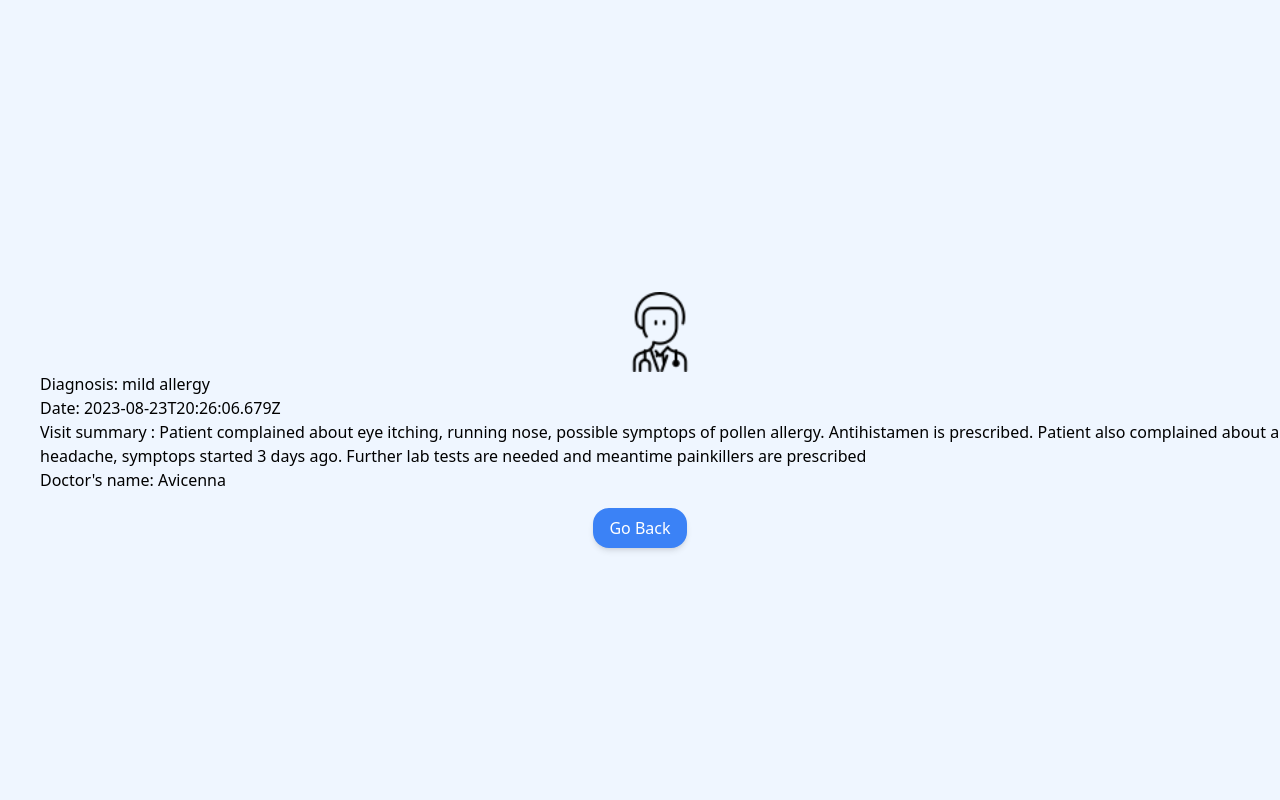
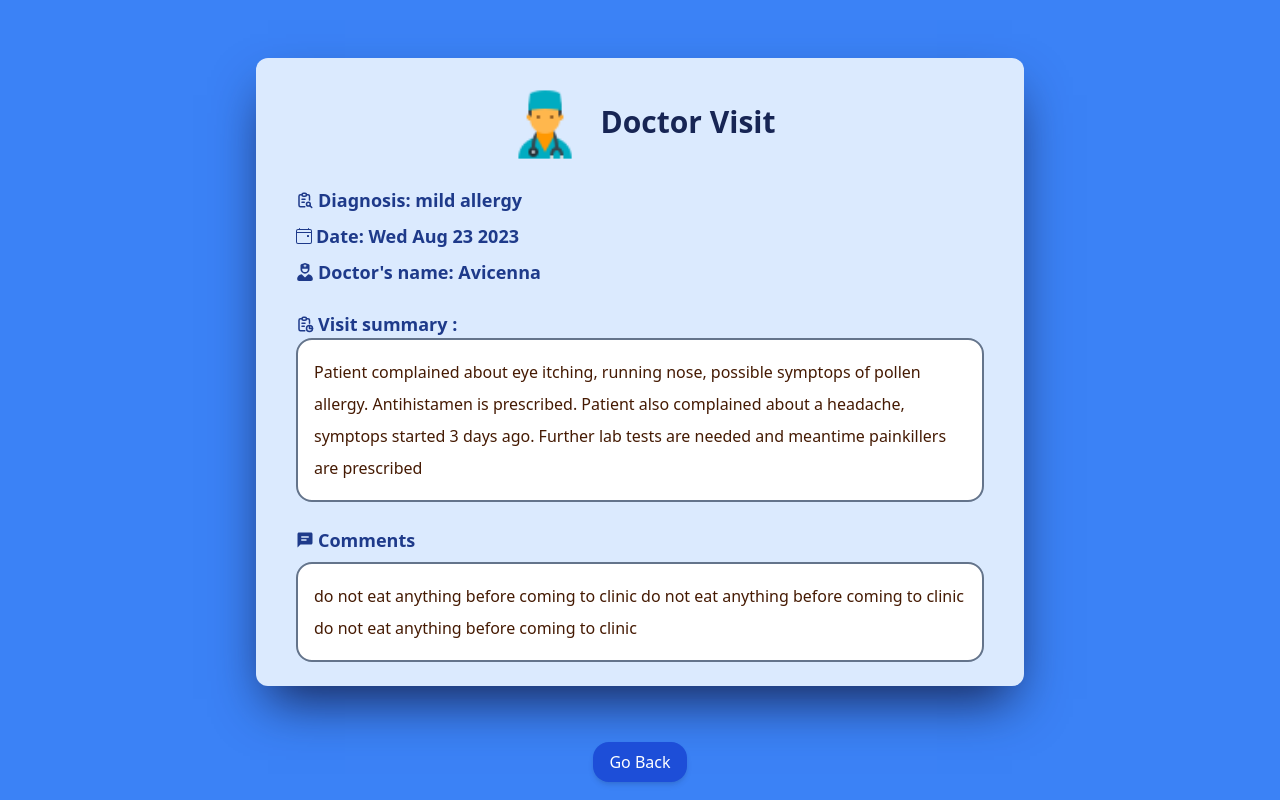
Before and after one commit to abdicodes/Health-Ease, a React (Vite) app in the folder frontend/: page /1 in a window 1280 px wide. Built offline with nearby package versions, Linux system fonts and the light colour scheme.

Commit message:
feat: styled doctor event component

```diff
--- a/frontend/src/components/patientPortal/eventsPage/DetailedEvent.tsx
+++ b/frontend/src/components/patientPortal/eventsPage/DetailedEvent.tsx
@@ -1,10 +1,12 @@
-import { useMatch, Link } from 'react-router-dom'
+import { useMatch } from 'react-router-dom'
 import data from '../../../data'
 import { Event } from '../../../types'
 import DetailedEventContainer from './DetailedEventContainer'
+import { useNavigate } from 'react-router-dom'
 
 const DetailedEvent = () => {
   const match = useMatch('/:id')
+  const navigate = useNavigate()
   if (!match) return null
 
   const { id } = match.params
@@ -15,13 +17,17 @@ const DetailedEvent = () => {
   if (!event) return null
 
   return (
-    <main className="bg-blue-50 min-h-screen flex flex-col items-center justify-center">
+    <main className="bg-blue-500 min-h-screen flex flex-col items-center justify-center ">
       <DetailedEventContainer event={event} />
-      <Link to="/">
-        <div className="bg-blue-500 text-white p-2 px-4 mt-4 rounded-2xl shadow-md hover:bg-blue-600 cursor-pointer">
-          <h2 className="font-medium">Go Back</h2>
-        </div>
-      </Link>
+
+      <button
+        className="bg-blue-700 font-medium text-white p-2 px-4 mt-4 rounded-2xl shadow-md hover:bg-blue-600 cursor-pointer"
+        onClick={() => {
+          navigate(-1)
+        }}
+      >
+        Go Back
+      </button>
     </main>
   )
 }
--- a/frontend/src/components/patientPortal/eventsPage/DetailedEventContainer.tsx
+++ b/frontend/src/components/patientPortal/eventsPage/DetailedEventContainer.tsx
@@ -21,6 +21,10 @@ import lab from '/lab.png'
 import radiography from '/radiography.png'
 import prescription from '/prescription.png'
 import discharge from '/discharge.png'
+import { TbReportSearch, TbReport } from 'react-icons/tb'
+import { BsCalendar4Event } from 'react-icons/bs'
+import { FaUserNurse } from 'react-icons/fa'
+import { BiSolidCommentDetail } from 'react-icons/bi'
 
 interface EventProps {
   event: Event | never
@@ -68,15 +72,46 @@ const assertNever = (value: never): never => {
 const DoctorVisitComponent: React.FC<DoctorVisitComponentProps> = ({
   event,
 }) => {
-  const { diagnosis, dateTime, details, doctorName } = event
+  const { diagnosis, dateTime, details, doctorName, type, comments } = event
   return (
-    <main className=" ">
-      <section className=" ml-10 pt-10 ">
-        <img src={doctor} className=" w-20 mx-auto text-blue-800" />
-        {diagnosis && <p> Diagnosis: {diagnosis}</p>}
-        <h3> Date: {dateTime}</h3>
-        <h3>Visit summary : {details}</h3>
-        <h3>Doctor's name: {doctorName}</h3>
+    <main className="  bg-blue-100 mx-4 my-10 rounded-xl shadow-2xl shadow-blue-950 max-w-3xl">
+      <section className=" mx-10 my-2 ">
+        <div className="text-blue-950 flex items-center  pt-4 justify-center mb-6">
+          <img src={doctor} className=" w-20  text-blue-800" />
+          <h1 className="text-3xl  ml-4 font-semibold">{type}</h1>
+        </div>
+
+        {diagnosis && (
+          <div className="my-2 text-lg font-semibold text-blue-900 flex items-center">
+            <TbReportSearch className="mr-1 text-lg" /> Diagnosis: {diagnosis}
+          </div>
+        )}
+
+        <div className="my-2 text-lg font-semibold text-blue-900 flex items-center">
+          <BsCalendar4Event className="mr-1 text-base" />
+          Date: {new Date(dateTime).toDateString()}
+        </div>
+        <div className="my-2 text-lg font-semibold text-blue-900 flex items-center">
+          <FaUserNurse className="mr-1 " />
+          Doctor's name: {doctorName}
+        </div>
+        <div className="mt-6 text-lg font-semibold text-blue-900 flex items-center">
+          <TbReport className="mr-1 text-lg" /> Visit summary :
+        </div>
+        <div className=" text-amber-950 leading-8 bg-white p-4 rounded-2xl border-slate-500 border-2 mb-6 ">
+          {details}
+        </div>
+
+        {comments && (
+          <>
+            <div className="my-2 text-lg font-semibold text-blue-900 flex items-center">
+              <BiSolidCommentDetail className="mr-1 " /> Comments
+            </div>
+            <div className=" text-amber-950 leading-8 bg-white p-4 rounded-2xl border-slate-500 border-2 mb-6 ">
+              {comments}
+            </div>
+          </>
+        )}
       </section>
     </main>
   )
@@ -89,7 +124,9 @@ const NurseVisitComponent: React.FC<NurseVisitComponentProps> = ({ event }) => {
       <section className=" ml-10 pt-10 ">
         <img src={nurse} className=" w-20 mx-auto text-blue-800" />
         {diagnosis && <p> Diagnosis: {diagnosis}</p>}
-        <h3> Date: {dateTime}</h3>
+        <h3>
+          <BsCalendar4Event /> Date: {dateTime}
+        </h3>
         <h3>Visit summary : {details}</h3>
         <h3>Nurse's name: {nurseName}</h3>
       </section>
--- a/frontend/src/components/patientPortal/eventsPage/Events.tsx
+++ b/frontend/src/components/patientPortal/eventsPage/Events.tsx
@@ -3,6 +3,7 @@ import { Event } from '../../../types'
 import EventContainer from './EventContainer'
 import { isFutureEvent } from '../../../utils/isFutureEvent'
 import Navbar from '../../NavBar'
+import { FiCheckSquare, FiAlertOctagon } from 'react-icons/fi'
 
 interface EventsProps {
   events: Event[]
@@ -15,8 +16,8 @@ const Events: React.FC<EventsProps> = ({ events }) => {
         <Navbar />
       </section>
       <section className="mx-10  my-5">
-        <h2 className="text-xl shadow-2xl rounded-md text-center font-medium mb-6 text-blue-950 bg-blue-200 max-w-fit p-3 mx-auto">
-          Upcoming Events
+        <h2 className=" flex items-center text-xl shadow-2xl rounded-md text-center font-medium mb-6 text-blue-950 bg-blue-200 max-w-fit p-3 mx-auto">
+          <FiAlertOctagon className="mr-2" /> Upcoming Events
         </h2>
         {events.filter((element) => isFutureEvent(element.dateTime)).length >
         0 ? (
@@ -34,8 +35,8 @@ const Events: React.FC<EventsProps> = ({ events }) => {
         )}
       </section>
       <section className="mx-10 text-center my-10">
-        <h2 className="text-xl shadow-2xl rounded-md text-center font-medium mb-6 text-blue-950 bg-blue-200 max-w-fit p-3 mx-auto">
-          Past Events
+        <h2 className=" flex items-center text-xl shadow-2xl rounded-md text-center font-medium mb-6 text-blue-950 bg-blue-200 max-w-fit p-3 mx-auto">
+          <FiCheckSquare className="mr-2 " /> Past Events
         </h2>
         {events.map((event) =>
           !isFutureEvent(event.dateTime) ? (
```
Also changed, not shown: frontend/public/doctor.png, frontend/public/nurse.png.
